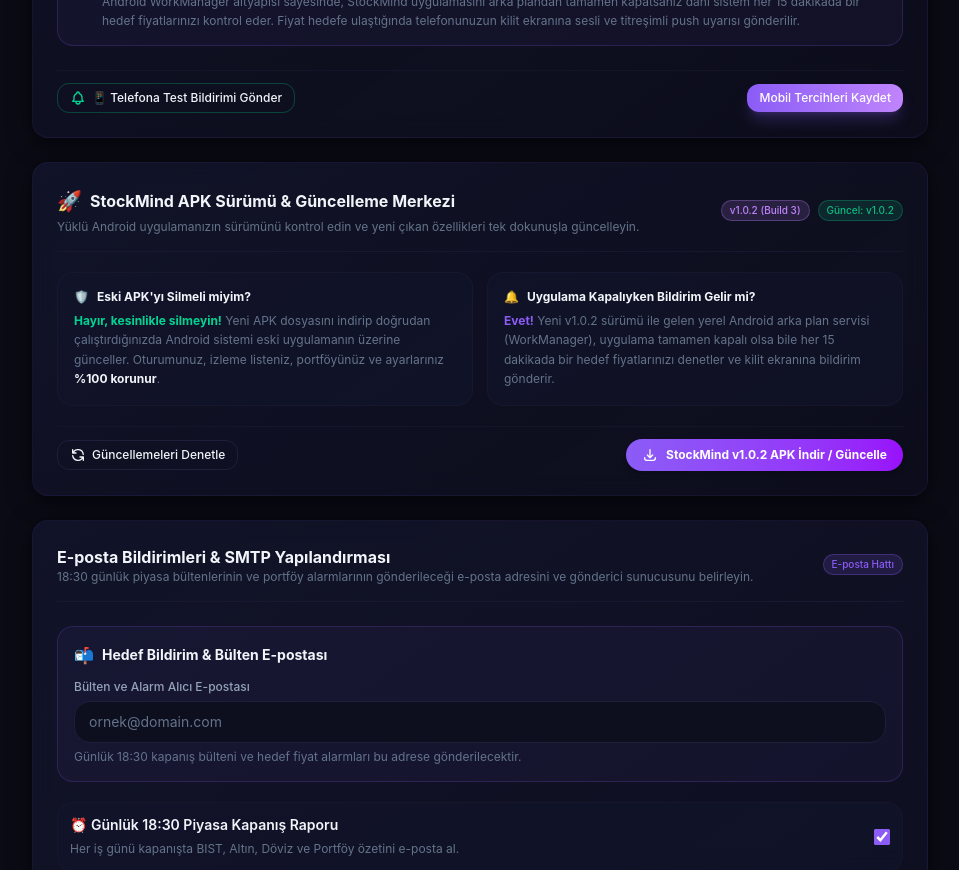
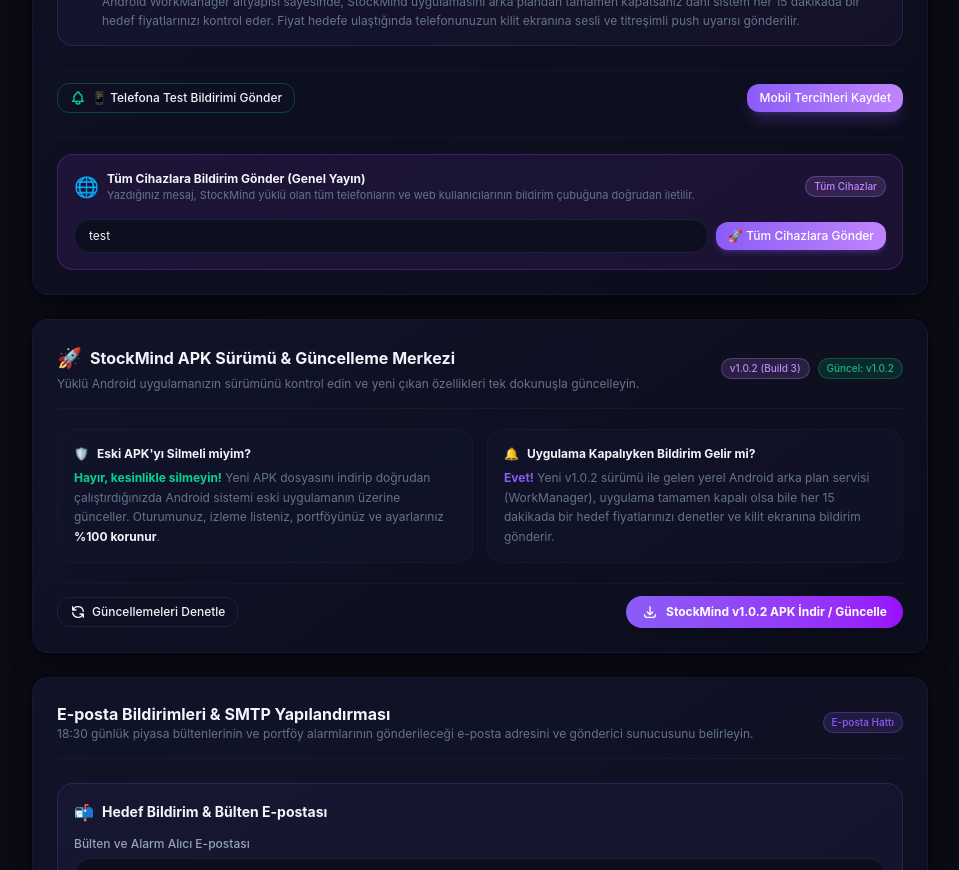
Before and after one commit to kaanirmak/StockMind, a Next.js app: page /settings in a window 1280 px wide. Shown: the part 2080-2950 px from the top of the page, without its empty margins (248-1207 px from the left). Built offline with nearby package versions, Linux system fonts and the light colour scheme; no server answers.

Commit message:
feat(notifications): add global broadcast push system to send notifications to all devices

```diff
--- a/src/app/(dashboard)/settings/page.tsx
+++ b/src/app/(dashboard)/settings/page.tsx
@@ -69,6 +69,8 @@
   const [isPermitted, setIsPermitted] = useState(false);
   const [isAndroid, setIsAndroid] = useState(false);
   const [isSendingTestPush, setIsSendingTestPush] = useState(false);
+  const [broadcastMessage, setBroadcastMessage] = useState('test');
+  const [isSendingBroadcast, setIsSendingBroadcast] = useState(false);
 
   // App Version & Update State
   const [checkingUpdate, setCheckingUpdate] = useState(false);
@@ -136,6 +138,46 @@
         message: 'Telefonunuzun bildirim çubuğunu veya kilit ekranını kontrol edin.',
       });
     }, 350);
+  };
+
+  const handleSendBroadcastPush = async (e: React.FormEvent) => {
+    e.preventDefault();
+    const cleanMsg = broadcastMessage.trim();
+    if (!cleanMsg) return;
+
+    setIsSendingBroadcast(true);
+    try {
+      const res = await fetch('/api/notifications/broadcast', {
+        method: 'POST',
+        headers: { 'Content-Type': 'application/json' },
+        body: JSON.stringify({
+          title: 'StockMind 📢',
+          message: cleanMsg,
+          route: '/dashboard',
+        }),
+      });
+      const data = await res.json();
+      if (data.success) {
+        // Also trigger immediately on current device
+        sendPushNotification('StockMind 📢', cleanMsg, '/dashboard');
+
+        showToast({
+          type: 'success',
+          title: 'Tüm Cihazlara Yayınlandı 🚀',
+          message: `"${cleanMsg}" bildirimi sunucuya kaydedildi. Tüm cihazlara anında ve arka plan servisleriyle ulaştırılacaktır.`,
+        });
+      } else {
+        throw new Error(data.error);
+      }
+    } catch (err: any) {
+      showToast({
+        type: 'danger',
+        title: 'Yayın Hatası',
+        message: err?.message || 'Bildirim gönderilemedi.',
+      });
+    } finally {
+      setIsSendingBroadcast(false);
+    }
   };
 
   const handleCheckAppUpdate = async () => {
@@ -1125,6 +1167,43 @@
             Mobil Tercihleri Kaydet
           </Button>
         </div>
+
+        {/* Broadcast to All Devices Card */}
+        <div className="mt-4 pt-4 border-t border-border/40 space-y-3">
+          <div className="p-4 rounded-xl bg-purple-500/10 border border-purple-500/25 space-y-3">
+            <div className="flex flex-col sm:flex-row sm:items-center justify-between gap-2">
+              <div className="flex items-center gap-2">
+                <span className="text-xl">🌐</span>
+                <div>
+                  <h4 className="text-xs font-bold text-text-primary">Tüm Cihazlara Bildirim Gönder (Genel Yayın)</h4>
+                  <p className="text-[11px] text-text-muted">
+                    Yazdığınız mesaj, StockMind yüklü olan tüm telefonların ve web kullanıcılarının bildirim çubuğuna doğrudan iletilir.
+                  </p>
+                </div>
+              </div>
+              <Badge variant="purple" size="sm" className="shrink-0">Tüm Cihazlar</Badge>
+            </div>
+
+            <form onSubmit={handleSendBroadcastPush} className="flex flex-col sm:flex-row items-stretch sm:items-center gap-2 pt-1">
+              <input
+                type="text"
+                value={broadcastMessage}
+                onChange={(e) => setBroadcastMessage(e.target.value)}
+                placeholder="Bildirim mesajı (örn: test)..."
+                className="flex-1 px-3.5 py-2 text-xs rounded-xl bg-bg-input border border-border text-text-primary focus:border-accent focus:outline-none"
+              />
+              <Button
+                type="submit"
+                variant="primary"
+                size="sm"
+                isLoading={isSendingBroadcast}
+                className="bg-purple-600 hover:bg-purple-700 text-white shrink-0 font-bold cursor-pointer shadow-md"
+              >
+                🚀 Tüm Cihazlara Gönder
+              </Button>
+            </form>
+          </div>
+        </div>
       </div>
 
       {/* APK Version & In-App Update Management Card */}
--- a/src/app/api/app/version/route.ts
+++ b/src/app/api/app/version/route.ts
@@ -1,6 +1,16 @@
 import { NextResponse } from 'next/server';
+import fs from 'fs';
+import path from 'path';
 
 export async function GET() {
+  let broadcast = null;
+  try {
+    const bFile = path.join(process.cwd(), 'public', 'latest_broadcast.json');
+    if (fs.existsSync(bFile)) {
+      broadcast = JSON.parse(fs.readFileSync(bFile, 'utf-8'));
+    }
+  } catch (_) {}
+
   return NextResponse.json({
     success: true,
     version: '1.0.2',
@@ -10,5 +20,6 @@
     releaseNotes: 'Uygulama kapalıyken arka plan hedef fiyat alarmları, BIST seans kapanış bildirimi, portföy widget ve tam ekran UI iyileştirmeleri.',
     publishedAt: '2026-10-10',
     minAndroidVersion: '7.0 (Nougat) ve üzeri',
+    broadcast,
   });
 }
--- /dev/null
+++ b/src/app/api/notifications/broadcast/route.ts
@@ -0,0 +1,59 @@
+import { NextResponse } from 'next/server';
+import fs from 'fs';
+import path from 'path';
+
+const BROADCAST_FILE = path.join(process.cwd(), 'public', 'latest_broadcast.json');
+
+export async function GET() {
+  try {
+    if (fs.existsSync(BROADCAST_FILE)) {
+      const data = fs.readFileSync(BROADCAST_FILE, 'utf-8');
+      return NextResponse.json({ success: true, broadcast: JSON.parse(data) });
+    }
+  } catch (err: any) {
+    console.warn('Error reading broadcast file:', err);
+  }
+  return NextResponse.json({ success: true, broadcast: null });
+}
+
+export async function POST(request: Request) {
+  try {
+    const body = await request.json();
+    const { title, message, route } = body;
+
+    if (!message || typeof message !== 'string' || !message.trim()) {
+      return NextResponse.json(
+        { success: false, error: 'Bildirim mesajı zorunludur' },
+        { status: 400 }
+      );
+    }
+
+    const broadcast = {
+      id: `bc-${Date.now()}`,
+      title: (title || 'StockMind 📢').trim(),
+      message: message.trim(),
+      route: (route || '/dashboard').trim(),
+      sentAt: new Date().toISOString(),
+    };
+
+    // Ensure directory exists and write
+    const dir = path.dirname(BROADCAST_FILE);
+    if (!fs.existsSync(dir)) {
+      fs.mkdirSync(dir, { recursive: true });
+    }
+
+    fs.writeFileSync(BROADCAST_FILE, JSON.stringify(broadcast, null, 2), 'utf-8');
+
+    return NextResponse.json({
+      success: true,
+      message: 'Bildirim tüm cihazlara başarıyla yayınlandı!',
+      broadcast,
+    });
+  } catch (error: any) {
+    console.error('Error posting broadcast notification:', error);
+    return NextResponse.json(
+      { success: false, error: error.message || 'Bildirim yayınlanırken bir hata oluştu' },
+      { status: 500 }
+    );
+  }
+}
--- a/src/components/ui/AppUpdateNotifier.tsx
+++ b/src/components/ui/AppUpdateNotifier.tsx
@@ -66,6 +66,19 @@
           } else {
             // Up to date! Never show update banner or notification
             setUpdateAvailable(false);
+          }
+
+          // Check for global broadcast message (e.g. test notification sent to all devices)
+          if (data && data.broadcast && data.broadcast.id && data.broadcast.message) {
+            const bcKey = `stockmind_broadcast_seen_${data.broadcast.id}`;
+            if (!localStorage.getItem(bcKey)) {
+              localStorage.setItem(bcKey, 'true');
+              sendPushNotification(
+                data.broadcast.title || 'StockMind 📢',
+                data.broadcast.message,
+                data.broadcast.route || '/dashboard'
+              );
+            }
           }
         }
       } catch (err) {
```
Also changed, not shown: 2 other files (tests, documents, lock files or other folders).
